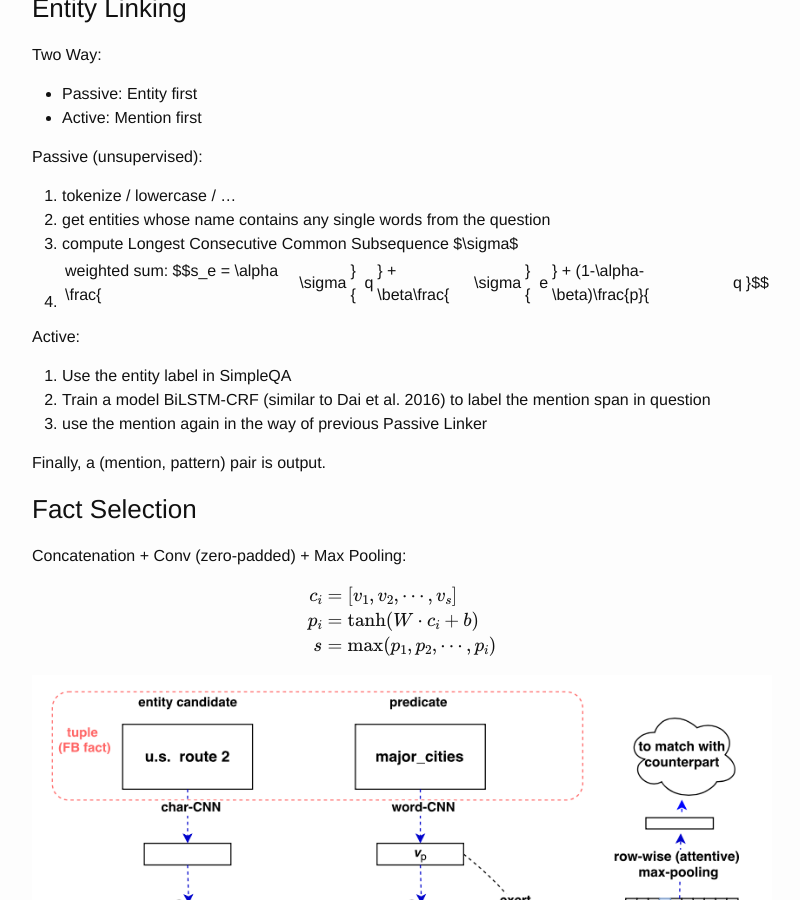
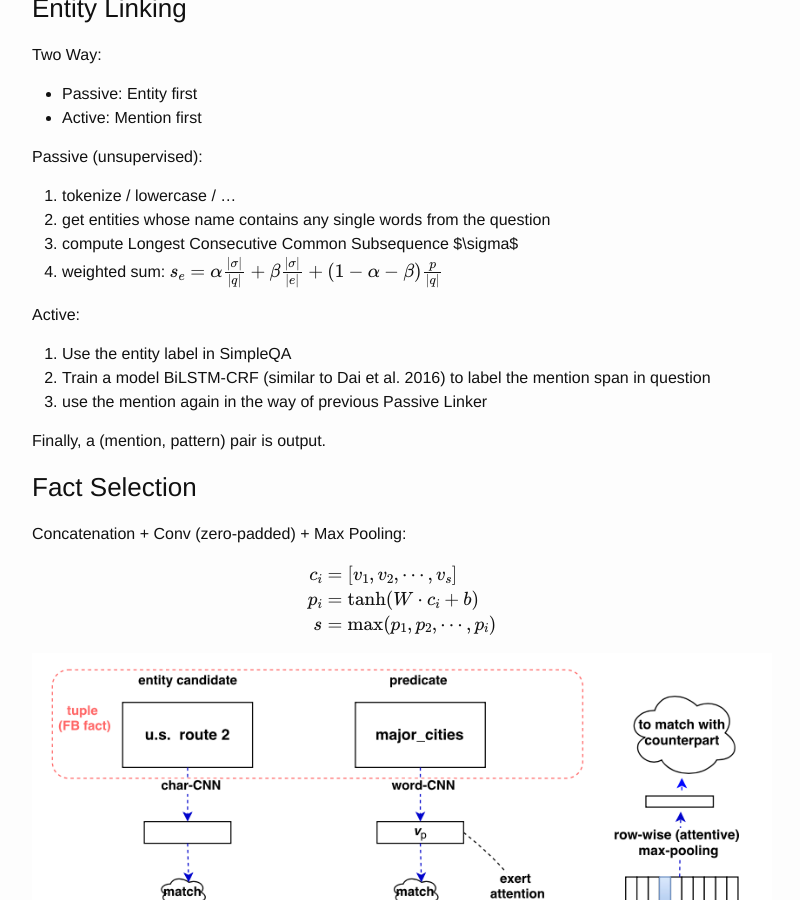
Before and after one commit to zxteloiv/zxteloiv.github.io, a Jekyll site: the page built from wiki/nlp/2016.11.09_Notes_Simple_QA_by_Attentive_CNN/index.md, in a window 1280 px wide and 900 px high, scrolled down 895 px. Shown: the whole window, without its empty margins (238-1038 px from the left). Built offline with Jekyll 4.4.1, drawn with Linux system fonts in a browser that asks for light colours; formulas are drawn with MathJax 3.

Commit message:
use \vert for vertical lines

```diff
--- a/wiki/nlp/2016.11.09_Notes_Simple_QA_by_Attentive_CNN/index.md
+++ b/wiki/nlp/2016.11.09_Notes_Simple_QA_by_Attentive_CNN/index.md
@@ -47,7 +47,7 @@ Passive (unsupervised):
 1. tokenize / lowercase / ...
 2. get entities whose name contains any single words from the question
 3. compute Longest Consecutive Common Subsequence $\sigma$
-4. weighted sum: $$s_e = \alpha \frac{|\sigma|}{|q|} + \beta\frac{|\sigma|}{|e|} + (1-\alpha-\beta)\frac{p}{|q|}$$
+4. weighted sum: $$s_e = \alpha \frac{\vert\sigma\vert}{\vert q\vert} + \beta\frac{\vert\sigma\vert}{\vert e\vert} + (1-\alpha-\beta)\frac{p}{\vert q\vert}$$
 
 Active:
 
```
